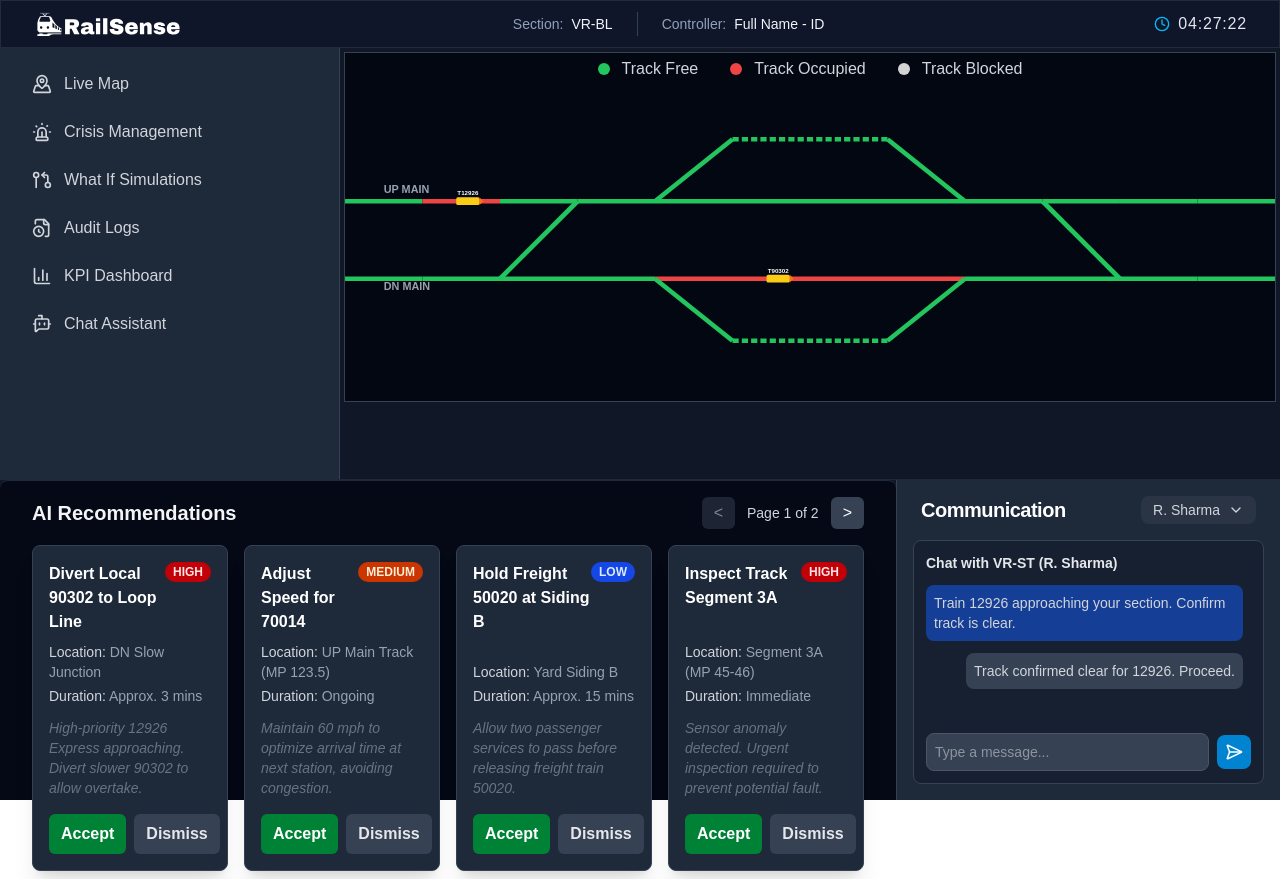
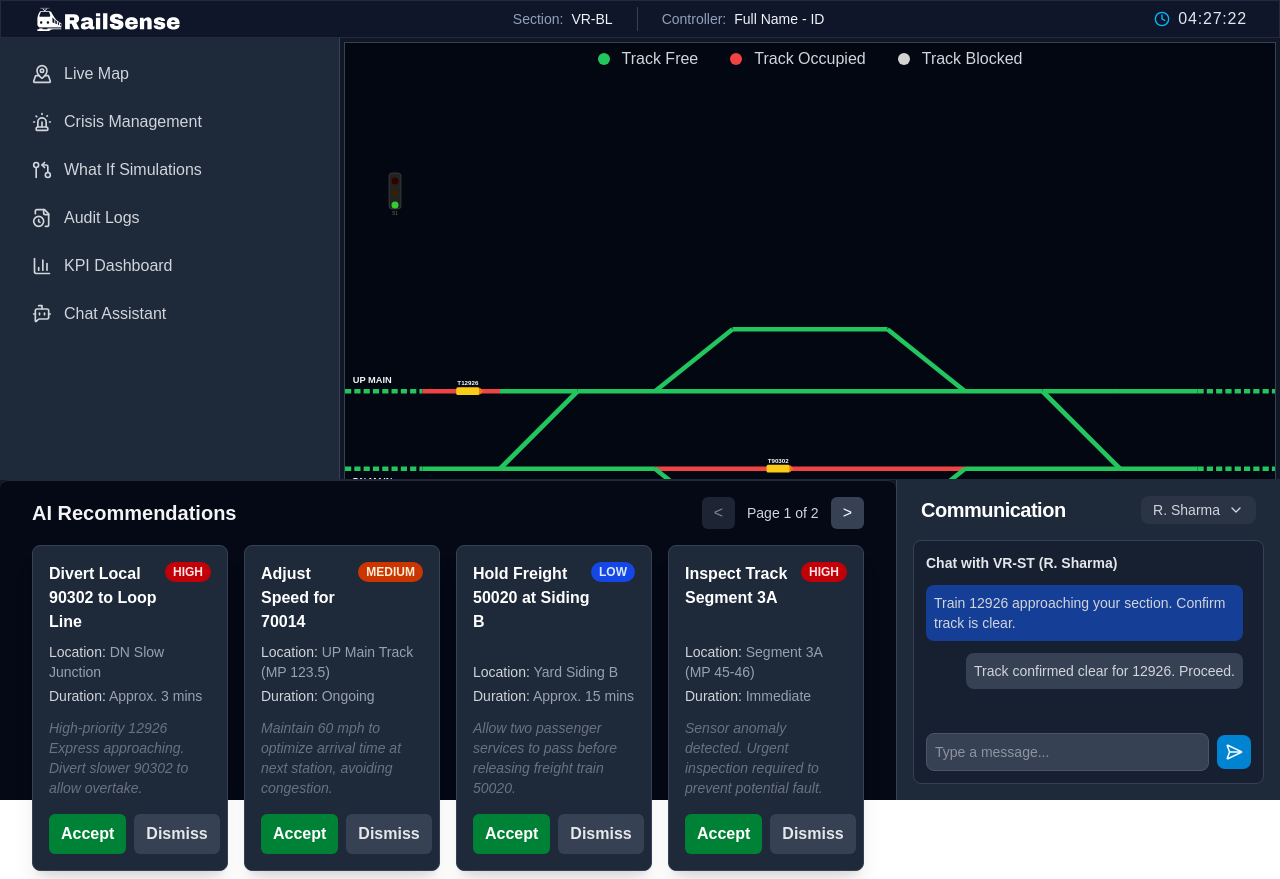
Before and after one commit to AbhayPadgaonkar/railsahayak, a Next.js app: page / in a window 1280 px wide. Built offline with nearby package versions, Linux system fonts and the light colour scheme.

Commit message:
added signal layout

```diff
--- a/src/components/stationyardlayout.tsx
+++ b/src/components/stationyardlayout.tsx
@@ -18,27 +18,39 @@ interface TrackSegment {
   id: string;
   d: string;
   connectedTo: string[];
-  isLoop?: boolean;
+  isBlock?: boolean;
 }
+
+interface Signal{
+  id: string;
+  d: string;
+  state: 'red' | 'green' | 'yellow';
+  connectedTo: string[];
+}
+
+const SIGNAL_CONFIG: Signal[] = [
+  // Signals can be defined here if needed in future
+  { id: 'signal_1', d: 'M 50 140 L 50 120', state: 'green', connectedTo: ['upMain_1'] },
+];
 
 const LAYOUT_CONFIG: TrackSegment[] = [
   // UP Main Line
-  { id: 'upMain_1', d: 'M 0 150 L 100 150', connectedTo: ['upMain_2'] },
+  { id: 'upMain_1', d: 'M 0 150 L 100 150', connectedTo: ['upMain_2'] , isBlock: true},
   { id: 'upMain_2', d: 'M 100 150 L 200 150', connectedTo: ['upMain_3'] },
   { id: 'upMain_3', d: 'M 200 150 L 300 150', connectedTo: ['upMain_Turnout1_Straight'] },
   { id: 'upMain_4', d: 'M 400 150 L 800 150', connectedTo: ['upMain_Turnout2_Straight'] },
   { id: 'upMain_5', d: 'M 900 150 L 1000 150', connectedTo: ['upMain_6'] },
   { id: 'upMain_6', d: 'M 1000 150 L 1100 150', connectedTo: ['upMain_7'] },
-  { id: 'upMain_7', d: 'M 1100 150 L 1200 150', connectedTo: [''] },
+  { id: 'upMain_7', d: 'M 1100 150 L 1200 150', connectedTo: [''], isBlock: true },
   // DN Main Line
-  { id: 'dnMain_5', d: 'M 0 250 L 100 250', connectedTo: ['dnMain_4'] },
+  { id: 'dnMain_5', d: 'M 0 250 L 100 250', connectedTo: ['dnMain_4'], isBlock: true },
   { id: 'dnMain_4', d: 'M 100 250 L 200 250', connectedTo: ['dnMain_3'] },
   { id: 'dnMain_3', d: 'M 400 250 L 800 250', connectedTo: ['dnMain_Turnout2_Straight'] },
   { id: 'dnMain_2', d: 'M 1000 250 L 1100 250', connectedTo: ['dnMain_Turnout1_Straight','up_down_2_Diverge'] },
-  { id: 'dnMain_1', d: 'M 1100 250 L 1200 250', connectedTo: ['dnMain_2'] },
+  { id: 'dnMain_1', d: 'M 1100 250 L 1200 250', connectedTo: ['dnMain_2'], isBlock: true },
   // Loops
-  { id: 'commonLoop', d: 'M 500 70 L 700 70', connectedTo: ['upTurnout_1_Diverge', 'upTurnout_2_Diverge'], isLoop: true },
-  { id: 'sideLoop', d: 'M 500 330 L 700 330', connectedTo: ['dnTurnout_1_Diverge', 'dnTurnout_2_Diverge'], isLoop: true },
+  { id: 'commonLoop', d: 'M 500 70 L 700 70', connectedTo: ['upTurnout_1_Diverge', 'upTurnout_2_Diverge']},
+  { id: 'sideLoop', d: 'M 500 330 L 700 330', connectedTo: ['dnTurnout_1_Diverge', 'dnTurnout_2_Diverge']},
   // Turnouts
   { id: 'upMain_Turnout1_Straight', d: 'M 300 150 L 400 150', connectedTo: ['up_down_1_Diverge', 'upTurnout_1_Diverge','upMain_4'] },
   { id: 'upTurnout_1_Diverge', d: 'M 400 150 L 500 70', connectedTo: ['commonLoop','upMain_Turnout1_Straight'] },
@@ -151,6 +163,55 @@ const StationYardLayout = () => {
         </div>
       </div>
 
+      <svg width="200" height="200" >
+  {SIGNAL_CONFIG.map((signal) => {
+    const { id, state } = signal;
+    const x = 50;
+    const y = 120;
+    return (
+      <g key={id} transform={`translate(${x}, ${y})`}>
+        {/* Outer signal body */}
+        <rect x={-6} y={-22} width={12} height={36} rx={3} fill="#222" stroke="#555" strokeWidth="0.5" />
+
+        {/* Red light */}
+        <circle
+          cx={0}
+          cy={-14}
+          r={3.5}
+          fill={state === 'red' ? 'red' : '#330000'}
+        />
+        {/* Yellow light */}
+        <circle
+          cx={0}
+          cy={-2}
+          r={3.5}
+          fill={state === 'yellow' ? 'yellow' : '#332200'}
+        />
+        {/* Green light */}
+        <circle
+          cx={0}
+          cy={10}
+          r={3.5}
+          fill={state === 'green' ? 'limegreen' : '#002200'}
+        />
+
+        {/* Label (optional) */}
+        <text
+          x={0}
+          y={20}
+          textAnchor="middle"
+          fontSize="5"
+          fill="#666"
+          fontFamily="sans-serif"
+        >
+          {id.replace('signal_', 'S')}
+        </text>
+      </g>
+    );
+  })}
+</svg>
+
+
       <svg viewBox="0 0 1200 408" className="w-full h-full rounded-md">
         <g>
           {/* Layer 1: Base Tracks (with unique IDs for animation) */}
@@ -161,7 +222,7 @@ const StationYardLayout = () => {
               d={segment.d}
               stroke={trackStatus[segment.id] === 'free' ? '#22c55e' : colorMap[trackStatus[segment.id]]}
               strokeWidth={6}
-              strokeDasharray={segment.isLoop ? "8 4" : "none"}
+              strokeDasharray={segment.isBlock ? "8 4" : "none"}
               fill="none"
               style={{ transition: 'stroke 0.5s ease' }}
             />
@@ -178,8 +239,8 @@ const StationYardLayout = () => {
           ))}
 
           {/* Labels */}
-          <text x="50" y="140" className="text-sm font-sans font-semibold fill-gray-400">UP MAIN</text>
-          <text x="50" y="265" className="text-sm font-sans font-semibold fill-gray-400">DN MAIN</text>
+          <text x="10" y="140" className="text-xs font-sans font-semibold fill-gray-100">UP MAIN</text>
+          <text x="10" y="270" className="text-xs font-sans font-semibold fill-gray-100">DN MAIN</text>
         </g>
       </svg>
     </div>
```
